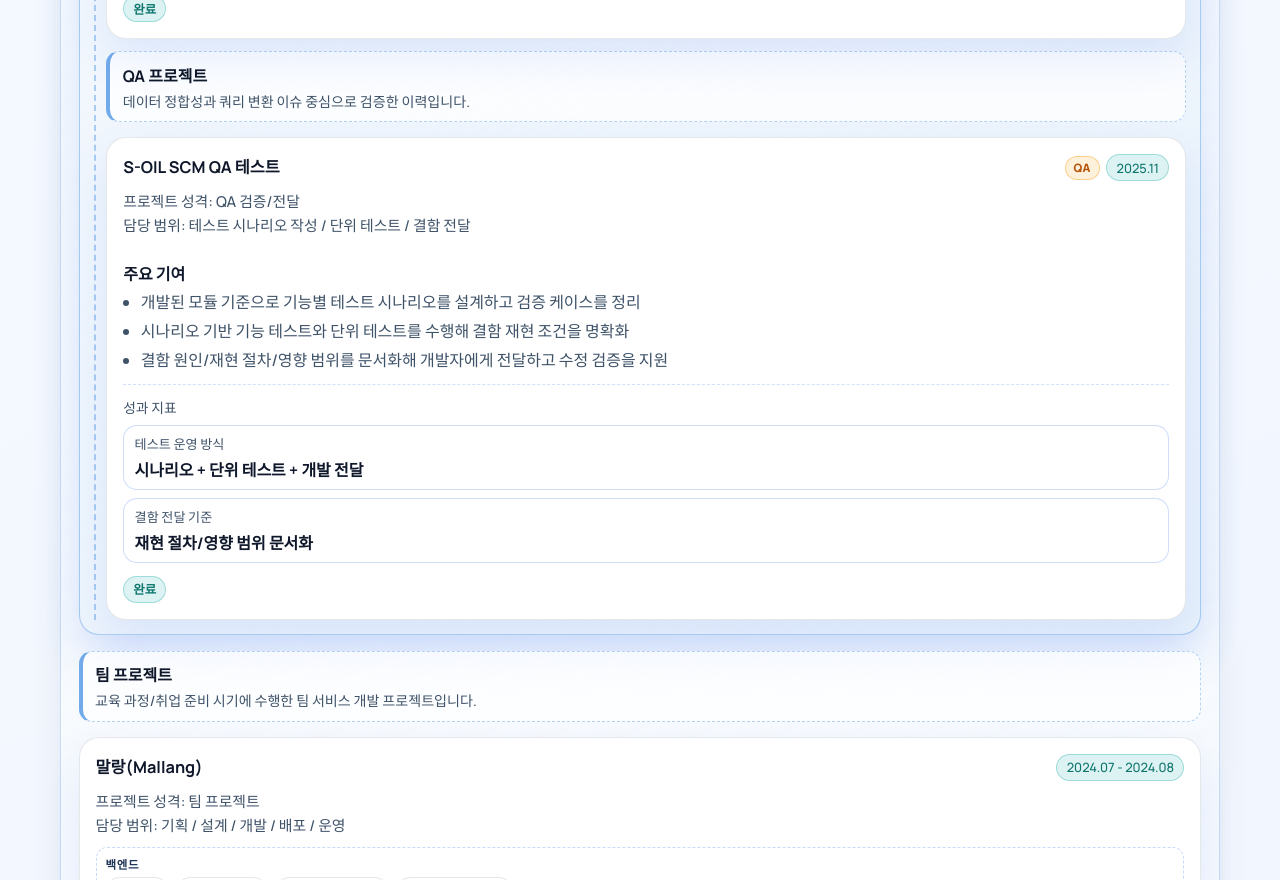
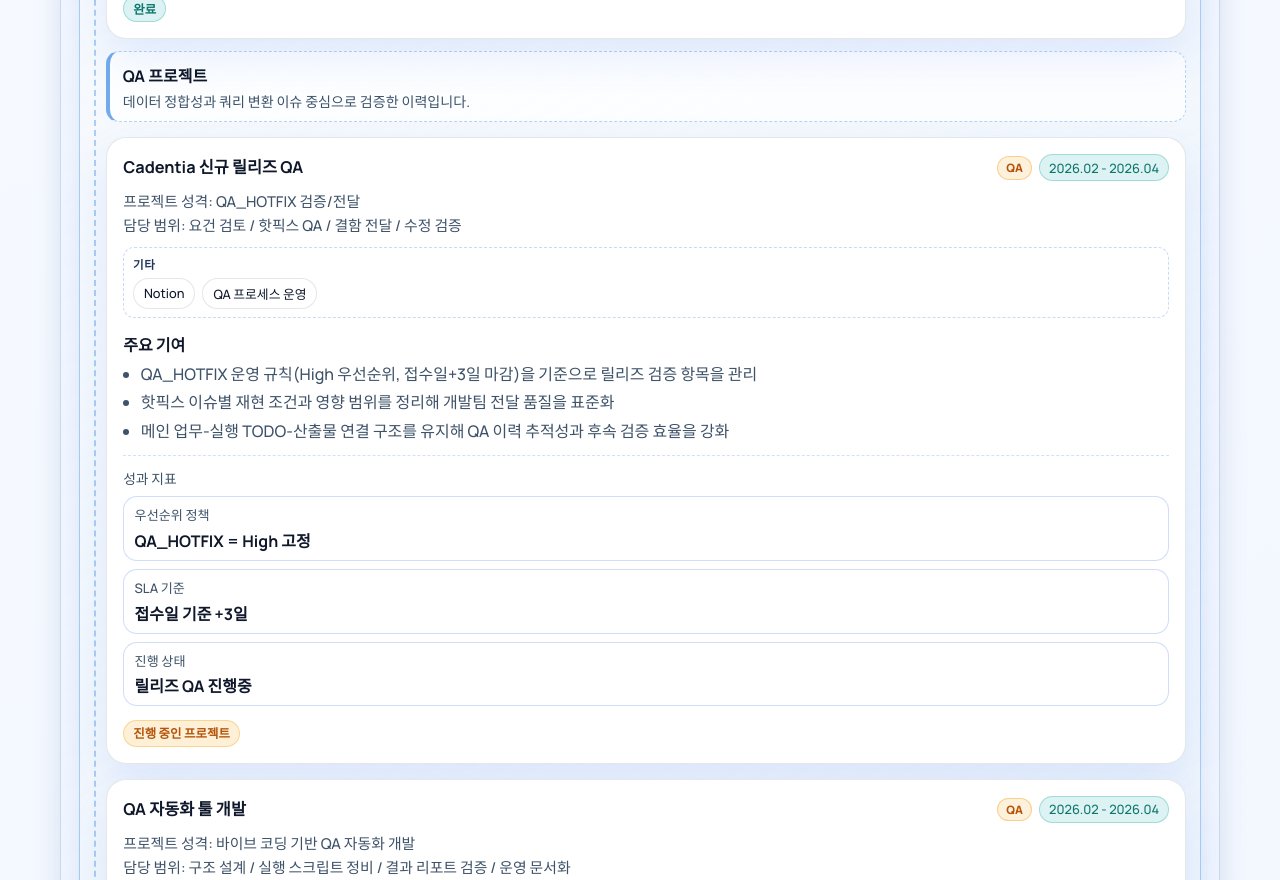
Before and after one commit to IanToo2/portfolio, a React (Vite) app: page / in a window 1280 px wide. Shown: the part 4740-5620 px from the top of the page. Built offline with nearby package versions, Linux system fonts and the light colour scheme.

Commit message:
feat: 포트폴리오 QA 프로젝트 및 경력 타임라인 정보 업데이트

```diff
--- a/src/App.tsx
+++ b/src/App.tsx
@@ -48,6 +48,7 @@ export default function App() {
   } = usePortfolioViewModel({ lang, t });
 
   const { showTopButton, isMobile } = useViewportFlags();
+  const workProjectTotal = workScmProjects.length + workQaProjects.length;
   const sectionIds = useMemo(() => localizedNavItems.map((item) => item.id), [localizedNavItems]);
   const { activeSection, setActiveSection } = useActiveSection(sectionIds);
   const handlePdfExportError = useCallback(() => {
@@ -202,6 +203,7 @@ export default function App() {
         <StackSection t={t} localizedStack={localizedStack} />
         <ExperienceSection
           t={t}
+          workProjectTotal={workProjectTotal}
           localizedExperience={localizedExperience}
           localizedEducation={localizedEducation}
           localizedTraining={localizedTraining}
--- a/src/components/sections/ExperienceSection.tsx
+++ b/src/components/sections/ExperienceSection.tsx
@@ -12,6 +12,7 @@ interface TimelineText {
   experienceLabel: string;
   experienceTitle: string;
   experienceSubtitle: string;
+  workProjectCountText?: string;
   timelineTitles: {
     work: string;
     education: string;
@@ -23,6 +24,7 @@ interface TimelineText {
 
 interface ExperienceSectionProps {
   t: TimelineText;
+  workProjectTotal: number;
   localizedExperience: TimelineItem[];
   localizedEducation: TimelineItem[];
   localizedTraining: TimelineItem[];
@@ -32,12 +34,18 @@ interface ExperienceSectionProps {
 
 export default function ExperienceSection({
   t,
+  workProjectTotal,
   localizedExperience,
   localizedEducation,
   localizedTraining,
   localizedAwards,
   localizedCertifications
 }: ExperienceSectionProps) {
+  const workProjectCountText = t.workProjectCountText?.replace("{count}", String(workProjectTotal));
+  const workTimelineTitle = workProjectCountText
+    ? `${t.timelineTitles.work} · ${workProjectCountText}`
+    : t.timelineTitles.work;
+
   return (
     <SectionShell
       id="experience"
@@ -52,7 +60,7 @@ export default function ExperienceSection({
     >
       <div className="timeline-columns">
         <div className="timeline-column">
-          <TimelineGroup title={t.timelineTitles.work} items={localizedExperience} />
+          <TimelineGroup title={workTimelineTitle} items={localizedExperience} />
           <TimelineGroup title={t.timelineTitles.education} items={localizedEducation} />
           <TimelineGroup
             title={t.timelineTitles.awards}
--- a/src/data/portfolioData.js
+++ b/src/data/portfolioData.js
@@ -544,6 +544,98 @@ export const PROJECTS = [
   },
   {
     category: PROJECT_CATEGORY.WORK,
+    track: PROJECT_TRACK.QA,
+    isFeatured: false,
+    name: "Cadentia 신규 릴리즈 QA",
+    nameEn: "Cadentia New Release QA",
+    period: "2026.02 - 2026.04",
+    periodEn: "Feb 2026 - Apr 2026",
+    kind: "QA_HOTFIX 검증/전달",
+    kindEn: "QA_HOTFIX Validation & Handoff",
+    scope: ["요건 검토", "핫픽스 QA", "결함 전달", "수정 검증"],
+    scopeEn: ["Requirement Review", "Hotfix QA", "Defect Handoff", "Fix Verification"],
+    tech: ["Notion", "QA 프로세스 운영"],
+    techEn: ["Notion", "QA Process Operations"],
+    contributions: [
+      "QA_HOTFIX 운영 규칙(High 우선순위, 접수일+3일 마감)을 기준으로 릴리즈 검증 항목을 관리",
+      "핫픽스 이슈별 재현 조건과 영향 범위를 정리해 개발팀 전달 품질을 표준화",
+      "메인 업무-실행 TODO-산출물 연결 구조를 유지해 QA 이력 추적성과 후속 검증 효율을 강화"
+    ],
+    contributionsEn: [
+      "Managed release validation tasks under the QA_HOTFIX policy (High priority with a +3-day due window from intake).",
+      "Standardized developer handoff quality by documenting reproducible conditions and impact scope per hotfix issue.",
+      "Improved traceability and follow-up verification efficiency by maintaining links across main tasks, execution TODOs, and deliverables."
+    ],
+    metrics: [
+      {
+        label: "우선순위 정책",
+        labelEn: "Priority Policy",
+        value: "QA_HOTFIX = High 고정",
+        valueEn: "QA_HOTFIX fixed to High"
+      },
+      {
+        label: "SLA 기준",
+        labelEn: "SLA Standard",
+        value: "접수일 기준 +3일",
+        valueEn: "Due in 3 days from intake"
+      },
+      {
+        label: "진행 상태",
+        labelEn: "Current Status",
+        value: "릴리즈 QA 진행중",
+        valueEn: "Release QA in progress"
+      }
+    ],
+    isPending: true
+  },
+  {
+    category: PROJECT_CATEGORY.WORK,
+    track: PROJECT_TRACK.QA,
+    isFeatured: false,
+    name: "QA 자동화 툴 개발",
+    nameEn: "QA Automation Tooling",
+    period: "2026.02 - 2026.04",
+    periodEn: "Feb 2026 - Apr 2026",
+    kind: "바이브 코딩 기반 QA 자동화 개발",
+    kindEn: "Vibe-Coding-Based QA Automation Development",
+    scope: ["구조 설계", "실행 스크립트 정비", "결과 리포트 검증", "운영 문서화"],
+    scopeEn: ["Structure Design", "Runner Script Setup", "Report Validation", "Operational Documentation"],
+    tech: ["Node.js", "Playwright", "Notion", "Chrome", "Microsoft Edge"],
+    techEn: ["Node.js", "Playwright", "Notion", "Chrome", "Microsoft Edge"],
+    contributions: [
+      "바이브 코딩 워크플로우로 QA 테스트 자동화 운영 허브를 구축하고 프로그램 사용법/데일리/TODO 구조를 표준화",
+      "로컬 Playwright 기반 `qa:unit`, `qa:discover-menus` 실행 절차와 환경변수 가이드를 정립",
+      "리포트 산출물(JSON/HTML) 생성 경로와 종료 로그 검증 기준을 정의해 결과 확인 절차를 명확화"
+    ],
+    contributionsEn: [
+      "Built a QA automation operations hub through a vibe-coding workflow, and standardized usage docs, daily logs, and TODO tracking.",
+      "Established execution procedures and environment variable guidance for local Playwright runners (`qa:unit`, `qa:discover-menus`).",
+      "Defined validation standards for JSON/HTML report outputs and completion logs to make result checks consistent."
+    ],
+    metrics: [
+      {
+        label: "개발 방식",
+        labelEn: "Development Approach",
+        value: "바이브 코딩 기반 반복 개선",
+        valueEn: "Iterative improvement with vibe coding"
+      },
+      {
+        label: "자동화 실행 커맨드",
+        labelEn: "Automation Commands",
+        value: "qa:unit, qa:discover-menus",
+        valueEn: "qa:unit, qa:discover-menus"
+      },
+      {
+        label: "결과 검증 기준",
+        labelEn: "Result Validation Standard",
+        value: "JSON/HTML 리포트 + 종료 메시지 확인",
+        valueEn: "JSON/HTML reports + completion summary check"
+      }
+    ],
+    isPending: true
+  },
+  {
+    category: PROJECT_CATEGORY.WORK,
     track: PROJECT_TRACK.SCM,
     isFeatured: false,
     name: "SCHNEIDER POC 프로젝트",
--- a/src/data/portfolioText.js
+++ b/src/data/portfolioText.js
@@ -39,6 +39,8 @@ export const TEXT = {
     experienceLabel: "Experience",
     experienceTitle: "경력 및 학습 타임라인",
     experienceSubtitle: "실무 경험, 학력, 교육 이력을 분리해 성장 흐름을 보여줍니다.",
+    workProjectCountText: "EMRO 프로젝트 {count}건",
+    workProjectMixText: "SCM 프로젝트 {scm}건 · QA 프로젝트 {qa}건",
     contactLabel: "Contact",
     contactTitle: "지원 연락 정보",
     contactFooter: "채용 관련 문의는 이메일로 연락 부탁드립니다.",
@@ -127,6 +129,8 @@ export const TEXT = {
     experienceLabel: "Experience",
     experienceTitle: "Career & Learning Timeline",
     experienceSubtitle: "Work, education, and training paths with practical growth context.",
+    workProjectCountText: "{count} EMRO Projects",
+    workProjectMixText: "{scm} SCM projects · {qa} QA projects",
     contactLabel: "Contact",
     contactTitle: "Contact & Links",
     contactFooter: "For hiring inquiries, please reach out by email.",
--- a/src/hooks/usePortfolioViewModel.js
+++ b/src/hooks/usePortfolioViewModel.js
@@ -181,8 +181,33 @@ export default function usePortfolioViewModel({ lang, t }) {
   );
 
   const localizedExperience = useMemo(
-    () => localizeTimelineItems(EXPERIENCE),
-    [lang]
+    () => {
+      const workProjects = localizedProjects.filter((project) => project.category === PROJECT_CATEGORY.WORK);
+      const scmCount = workProjects.filter((project) => project.track === PROJECT_TRACK.SCM).length;
+      const qaCount = workProjects.filter((project) => project.track === PROJECT_TRACK.QA).length;
+      const mixTemplate =
+        t.workProjectMixText ??
+        (lang === "en"
+          ? "{scm} SCM projects · {qa} QA projects"
+          : "SCM 프로젝트 {scm}건 · QA 프로젝트 {qa}건");
+      const mixText = mixTemplate
+        .replace("{scm}", String(scmCount))
+        .replace("{qa}", String(qaCount));
+
+      return localizeTimelineItems(EXPERIENCE).map((item) => {
+        if (String(item.organization ?? "").toLowerCase() !== "emro") {
+          return item;
+        }
+
+        const bullets = Array.isArray(item.bullets) ? item.bullets : [];
+        const nextBullets = bullets[0] === mixText ? bullets : [mixText, ...bullets];
+        return {
+          ...item,
+          bullets: nextBullets
+        };
+      });
+    },
+    [lang, localizedProjects, t.workProjectMixText]
   );
 
   const localizedEducation = useMemo(
```
